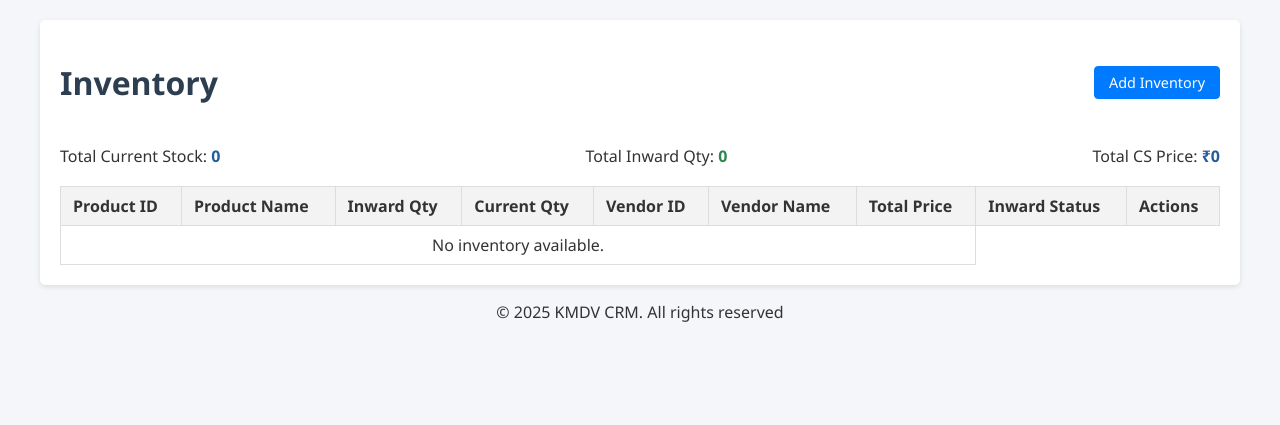
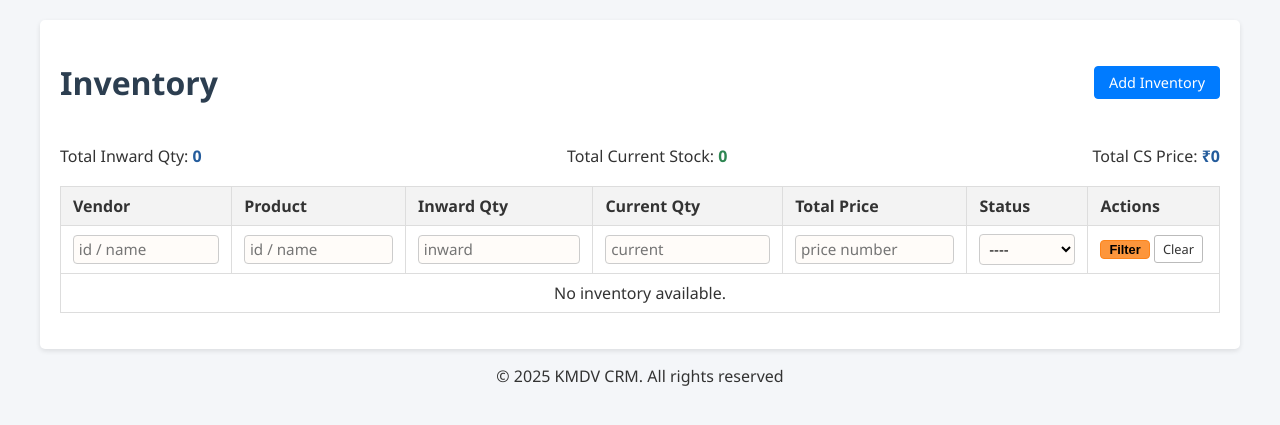
Before and after one commit to KMD-Vignesh/KMDV-CRM, a Django app: page /inventory/ in a window 1280 px wide. Shown: the part 74-499 px from the top of the page. Run offline with Django 5.2, Linux system fonts and the light colour scheme; the visitor is signed in with stand-in values (Sample User, id 1); data that the repository does not hold is empty.

Commit message:
inventory filter

```diff
--- a/app/templates/app/inventory/inventory_list.html
+++ b/app/templates/app/inventory/inventory_list.html
@@ -18,34 +18,53 @@
 </div>
 
 <div class="page-header">
-  <p>Total Current Stock: <strong style="color: #245c9c;">{{ total_current_stock }}</strong></p>
-  <p>Total Inward Qty: <strong style="color: #2e8652;">{{ total_inward_qty }}</strong></p>
+  <p>Total Inward Qty: <strong style="color: #245c9c;">{{ total_inward_qty }}</strong></p>
+  <p>Total Current Stock: <strong style="color: #2e8652;">{{ total_current_stock }}</strong></p>
   <p>Total CS Price: <strong style="color: #245c9c;">₹{{ total_price|floatformat:2|indian_comma }}</strong></p>
 </div>
 
+<form method="get" class="filter-form">
   <table class="dv-table">
     <thead>
       <tr>
-<th>Product&nbsp;ID</th>
-<th>Product&nbsp;Name</th>
+        <th>Vendor</th>
+        <th>Product</th>
         <th>Inward&nbsp;Qty</th>
         <th>Current&nbsp;Qty</th>
-      <th>Vendor&nbsp;ID</th>
-      <th>Vendor&nbsp;Name</th>
         <th>Total&nbsp;Price</th>
-      <th>Inward&nbsp;Status</th>
+        <th>Status</th>
         <th>Actions</th>
       </tr>
+
+      <!-- FILTER ROW (same styling as order_list) -->
+      <tr class="filter-row">
+        <td><input type="text" name="vendor" value="{{ request.GET.vendor }}" class="form-control" placeholder="id / name"></td>
+        <td><input type="text" name="product" value="{{ request.GET.product }}" class="form-control" placeholder="id / name"></td>
+        <td><input type="number" name="inward_qty" value="{{ request.GET.inward_qty }}" class="form-control" placeholder="inward"></td>
+        <td><input type="number" name="stock_quantity" value="{{ request.GET.stock_quantity }}" class="form-control" placeholder="current"></td>
+        <td><input type="number" step="0.01" name="total_price" value="{{ request.GET.total_price }}" class="form-control" placeholder="price number"></td>
+        <td>
+          <select name="status" class="form-control">
+            <option value="">----</option>
+            {% for val, label in inventory.model.STATUS_CHOICES %}
+              <option value="{{ val }}" {% if request.GET.status == val %}selected{% endif %}>{{ label }}</option>
+            {% endfor %}
+          </select>
+        </td>
+        <td class="actions">
+          <button type="submit" class="btn-filter">Filter</button>
+          <a href="{% url 'inventory_list' %}" class="btn">Clear</a>
+        </td>
+      </tr>
     </thead>
+
     <tbody>
       {% for item in inventory %}
       <tr>
-<td>{{ item.product.product_id|title }}</td>
-<td>{{ item.product.name|title }}</td>
+        <td>{{ item.vendor.name|default:"N/A"|title }}&nbsp;<small style="color: rgb(18, 77, 117); font-size:x-small !important;">({{ item.vendor.vendor_id|default:"N/A"|upper }})</small></td>
+        <td>{{ item.product.name|title }}&nbsp;<small style="color: rgb(18, 77, 117); font-size:x-small !important;">({{ item.product.product_id|upper }})</small></td>
         <td>{{ item.inward_qty }}</td>
         <td>{{ item.stock_quantity }}</td>
-      <td>{{ item.vendor.vendor_id|default:"N/A"|title }}</td>
-      <td>{{ item.vendor.name|default:"N/A"|title }}</td>
         <td>₹{{ item.total_price|floatformat:2|indian_comma }}</td>
         <td>
           <span class="badge inventory-{{ item.get_status_display|lower }}">
@@ -59,9 +78,11 @@
       </tr>
       {% empty %}
       <tr>
-      <td colspan="7" style="text-align: center">No inventory available.</td>
+        <td colspan="9" style="text-align:center">No inventory available.</td>
       </tr>
       {% endfor %}
     </tbody>
   </table>
+</form>
+
 {% endblock %}
--- a/app/view/inventory_view.py
+++ b/app/view/inventory_view.py
@@ -1,25 +1,74 @@
+from decimal import DivisionByZero, InvalidOperation, Decimal
 from django.contrib import messages
 from django.contrib.auth.decorators import login_required
-from django.db.models import DecimalField, ExpressionWrapper, F, Sum
+from django.db.models import DecimalField, ExpressionWrapper, F, Sum, Q
 from django.shortcuts import get_object_or_404, redirect, render
 
 from app.models import Inventory, Product, Vendor
 
-
 @login_required
 def inventory_list(request):
-    inventory = Inventory.objects.annotate(
-        total_price=ExpressionWrapper(
-            F("stock_quantity") * F("product__price"),
-            output_field=DecimalField(max_digits=10, decimal_places=2),
+    query = Q()
+
+    # ----- filters -----------------------------------------------------------
+    product_q = request.GET.get("product")
+    if product_q:
+        query &= Q(product__name__icontains=product_q) | \
+                 Q(product__product_id__icontains=product_q)
+
+    vendor_q = request.GET.get("vendor")
+    if vendor_q:
+        query &= Q(vendor__name__icontains=vendor_q) | \
+                 Q(vendor__vendor_id__icontains=vendor_q)
+
+    stock_quantity = request.GET.get("stock_quantity")
+    if stock_quantity:
+        try:
+            query &= Q(stock_quantity=int(stock_quantity))
+        except ValueError:
+            pass
+
+    inward_qty = request.GET.get("inward_qty")
+    if inward_qty:
+        try:
+            query &= Q(inward_qty=int(inward_qty))
+        except ValueError:
+            pass
+
+    total_price = request.GET.get("total_price")
+    if total_price:
+        try:
+            total_price_decimal = Decimal(total_price)
+            query &= Q(total_price=total_price_decimal)
+        except (InvalidOperation, DivisionByZero):
+            pass
+    status = request.GET.get("status")
+    if status:
+        query &= Q(status=status)
+    # -------------------------------------------------------------------------
+
+    inventory = (
+        Inventory.objects
+        .annotate(
+            total_price=ExpressionWrapper(
+                F("stock_quantity") * F("product__price"),
+                output_field=DecimalField(max_digits=10, decimal_places=2),
+            )
         )
+        .filter(query)
+        .order_by("-last_updated")
     )
 
-    total_inward_qty = inventory.aggregate(Sum("inward_qty"))["inward_qty__sum"] or 0
+    # ---- totals -------------------------------------------------------------
+    total_inward_qty = (
+        inventory.aggregate(Sum("inward_qty"))["inward_qty__sum"] or 0
+    )
     total_current_stock = (
         inventory.aggregate(Sum("stock_quantity"))["stock_quantity__sum"] or 0
     )
-    total_price = inventory.aggregate(Sum("total_price"))["total_price__sum"] or 0
+    total_price = (
+        inventory.aggregate(Sum("total_price"))["total_price__sum"] or 0
+    )
 
     return render(
         request,
@@ -31,7 +80,6 @@ def inventory_list(request):
             "total_price": total_price,
         },
     )
-
 
 @login_required
 def add_inventory(request):
```
Lines whose indentation alone changed are shown as unchanged.
